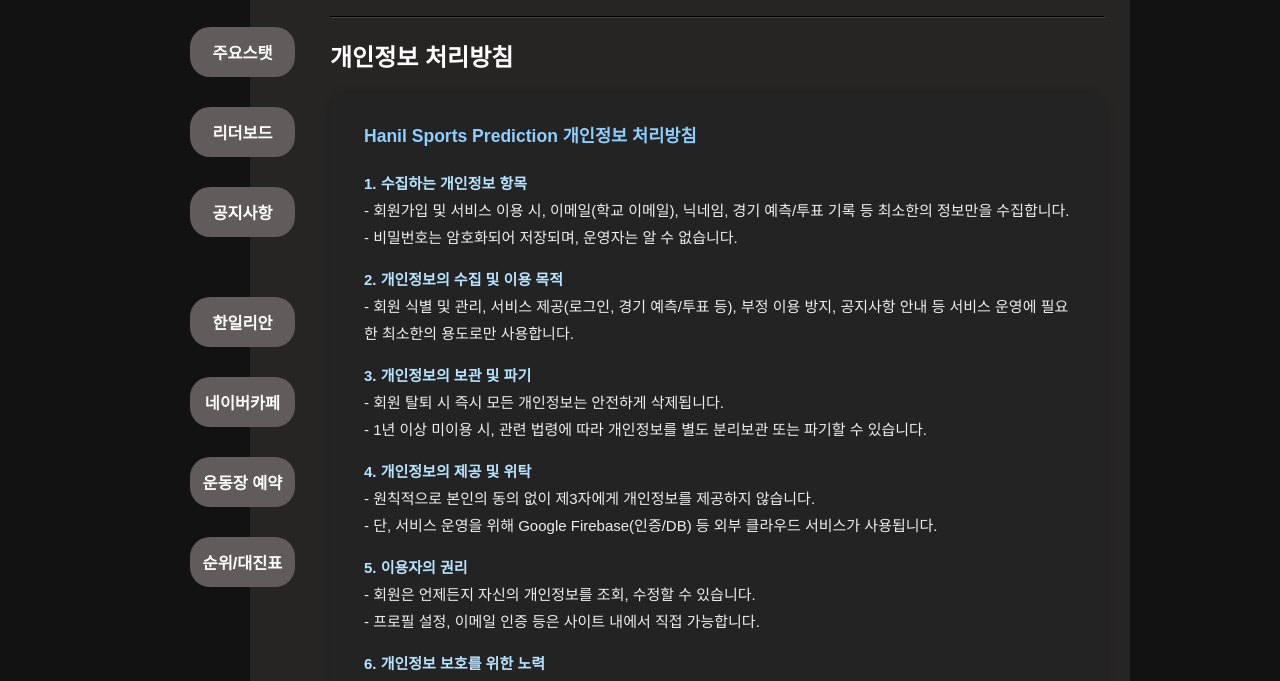
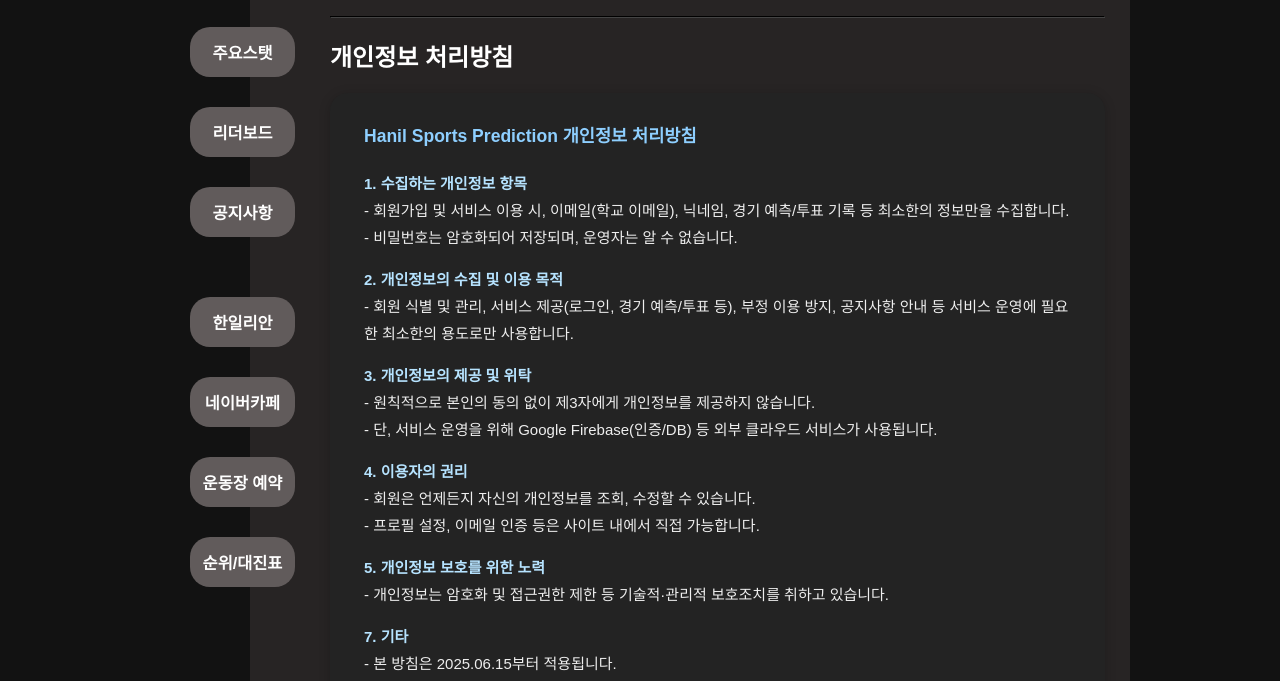
Before and after one commit to jihun0821/dkwlsWk, a plain HTML site: page footer.html in a window 1280 px wide. Shown: the part 268-949 px from the top of the page. Drawn offline with Linux system fonts and the light colour scheme; no server answers.

Commit message:
Update footer.html

```diff
--- a/footer.html
+++ b/footer.html
@@ -134,24 +134,18 @@
                     - 회원 식별 및 관리, 서비스 제공(로그인, 경기 예측/투표 등), 부정 이용 방지, 공지사항 안내 등 서비스 운영에 필요한 최소한의 용도로만 사용합니다.
                 </p>
                 <p>
-                    <strong>3. 개인정보의 보관 및 파기</strong><br>
-                    - 회원 탈퇴 시 즉시 모든 개인정보는 안전하게 삭제됩니다.<br>
-                    - 1년 이상 미이용 시, 관련 법령에 따라 개인정보를 별도 분리보관 또는 파기할 수 있습니다.
-                </p>
-                <p>
-                    <strong>4. 개인정보의 제공 및 위탁</strong><br>
+                    <strong>3. 개인정보의 제공 및 위탁</strong><br>
                     - 원칙적으로 본인의 동의 없이 제3자에게 개인정보를 제공하지 않습니다.<br>
                     - 단, 서비스 운영을 위해 Google Firebase(인증/DB) 등 외부 클라우드 서비스가 사용됩니다.
                 </p>
                 <p>
-                    <strong>5. 이용자의 권리</strong><br>
+                    <strong>4. 이용자의 권리</strong><br>
                     - 회원은 언제든지 자신의 개인정보를 조회, 수정할 수 있습니다.<br>
                     - 프로필 설정, 이메일 인증 등은 사이트 내에서 직접 가능합니다.
                 </p>
                 <p>
-                    <strong>6. 개인정보 보호를 위한 노력</strong><br>
+                    <strong>5. 개인정보 보호를 위한 노력</strong><br>
                     - 개인정보는 암호화 및 접근권한 제한 등 기술적·관리적 보호조치를 취하고 있습니다.<br>
-                    - 문의/신고: centum100@gmail.com
                 </p>
                 <p>
                     <strong>7. 기타</strong><br>
```
